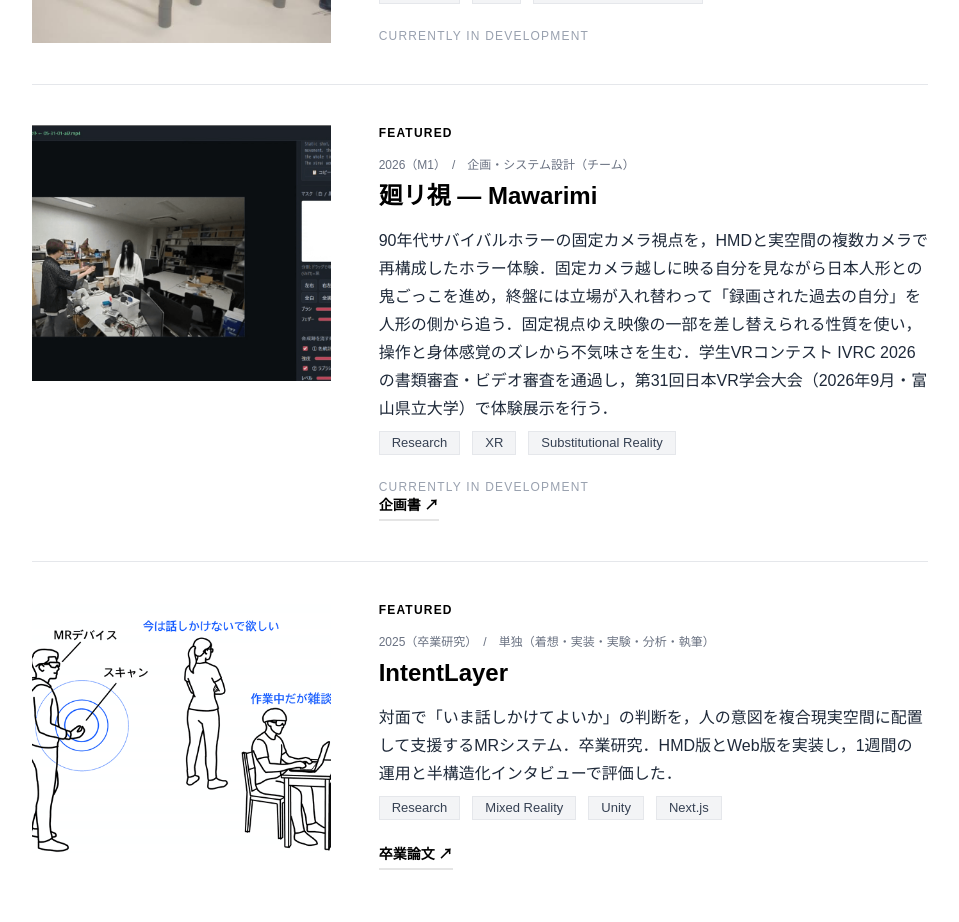
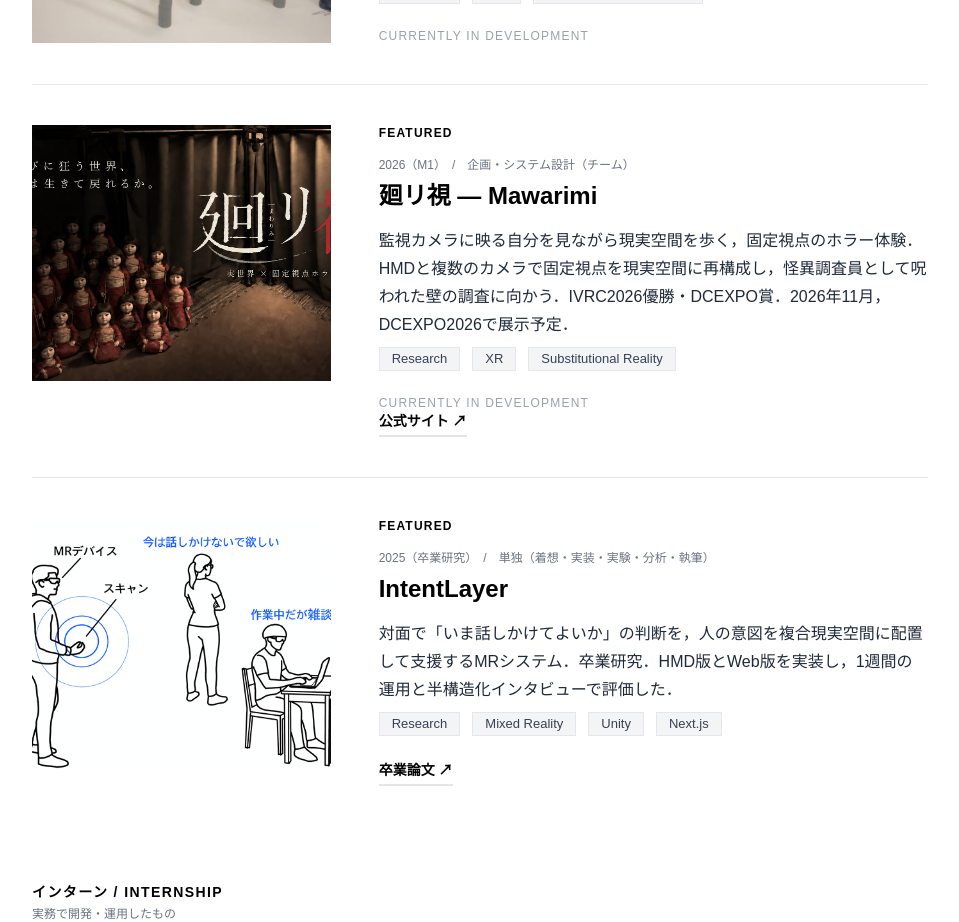
Before and after one commit to Roiril/my-portfolio, a Next.js app: page / in a window 1280 px wide. Shown: the part 1800-2722 px from the top of the page, without its empty margins (160-1119 px from the left). Built offline with nearby package versions, Linux system fonts and the light colour scheme; no server answers.

Commit message:
feat：廻リ視の紹介を公式サイトに合わせて更新

```diff
--- a/src/content/works.ts
+++ b/src/content/works.ts
@@ -20,11 +20,11 @@ export const works: Work[] = [
     id: 'mawarimi',
     title: '廻リ視 — Mawarimi',
     description:
-      '90年代サバイバルホラーの固定カメラ視点を，HMDと実空間の複数カメラで再構成したホラー体験．固定カメラ越しに映る自分を見ながら日本人形との鬼ごっこを進め，終盤には立場が入れ替わって「録画された過去の自分」を人形の側から追う．固定視点ゆえ映像の一部を差し替えられる性質を使い，操作と身体感覚のズレから不気味さを生む．学生VRコンテスト IVRC 2026 の書類審査・ビデオ審査を通過し，第31回日本VR学会大会（2026年9月・富山県立大学）で体験展示を行う．',
-    image: '/images/mawarimi.png',
+      '監視カメラに映る自分を見ながら現実空間を歩く，固定視点のホラー体験．HMDと複数のカメラで固定視点を現実空間に再構成し，怪異調査員として呪われた壁の調査に向かう．IVRC2026優勝・DCEXPO賞．2026年11月，DCEXPO2026で展示予定．',
+    image: '/images/works/mawarimi/key-visual.webp',
     tags: ['Research', 'XR', 'Substitutional Reality'],
     links: [
-      { type: 'paper', url: '/mawarimi.pdf', label: '企画書' },
+      { type: 'launch', url: 'https://mawarimi.vercel.app/', label: '公式サイト' },
     ],
     category: 'research',
     period: '2026（M1）',
```
Also changed, not shown: public/images/mawarimi.png (deleted), public/images/works/mawarimi/key-visual.webp (added).
